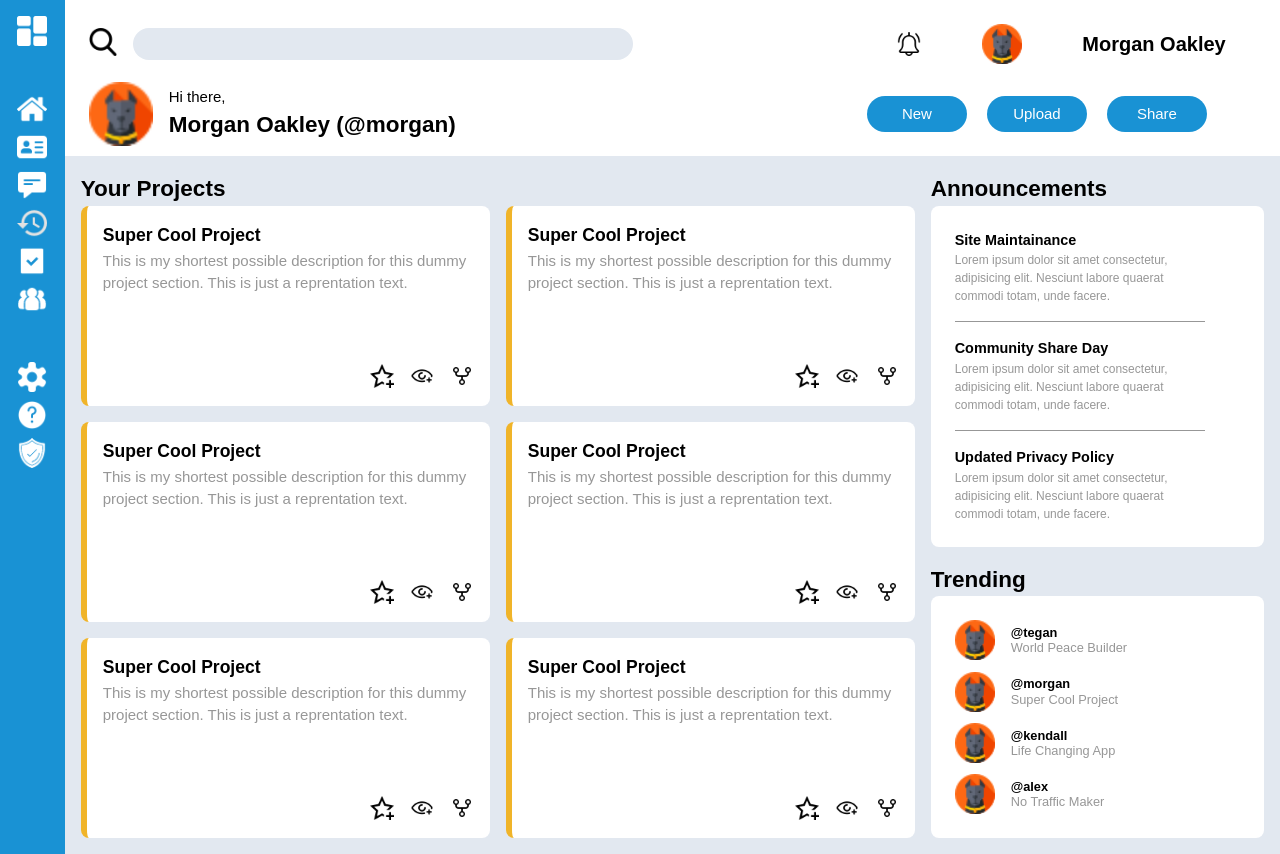
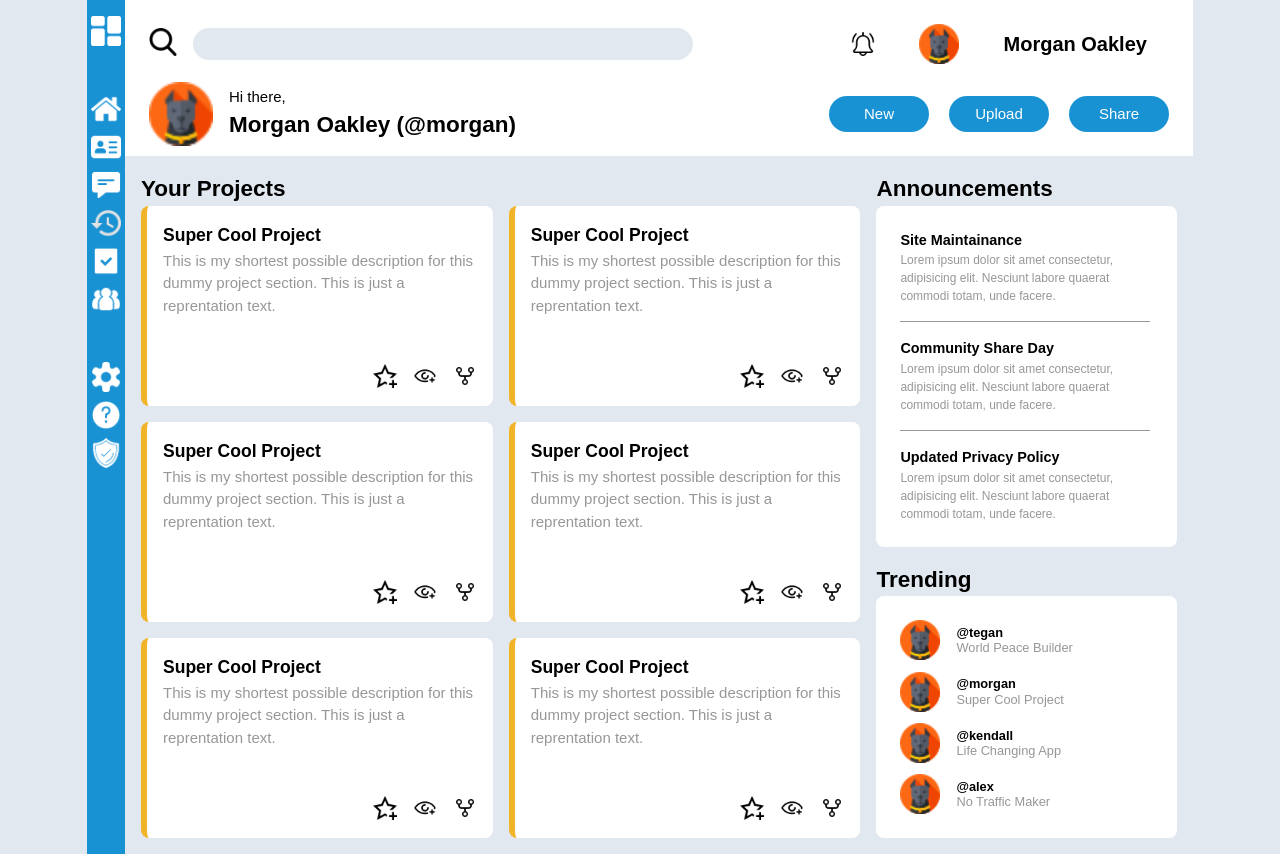
Before and after one commit to mr7kitkat/admin-panel-project, a plain HTML site: page index.html in a window 1280 px wide. Drawn offline with Linux system fonts and the light colour scheme.

Commit message:
make a few changes in responsiveness

```diff
--- a/styles/main.css
+++ b/styles/main.css
@@ -24,9 +24,13 @@ body {
   height: 100%;
   width: 100%;
   background-color: var(--page-bg-color);
+  display: flex;
+  justify-content: center;
 }
 
 .containor {
+  max-width: min(100vw, 1550px);
+  max-height: min(100vh, 1280px);
   display: grid;
   grid-template-areas:
     "nav nav header header header header  header header header  header header header header"
@@ -378,3 +382,9 @@ main p {
     width: 60px;
   }
 }
+
+@media screen and (max-width: 450px) {
+  #made_post {
+    display: none;
+  }
+}
```
